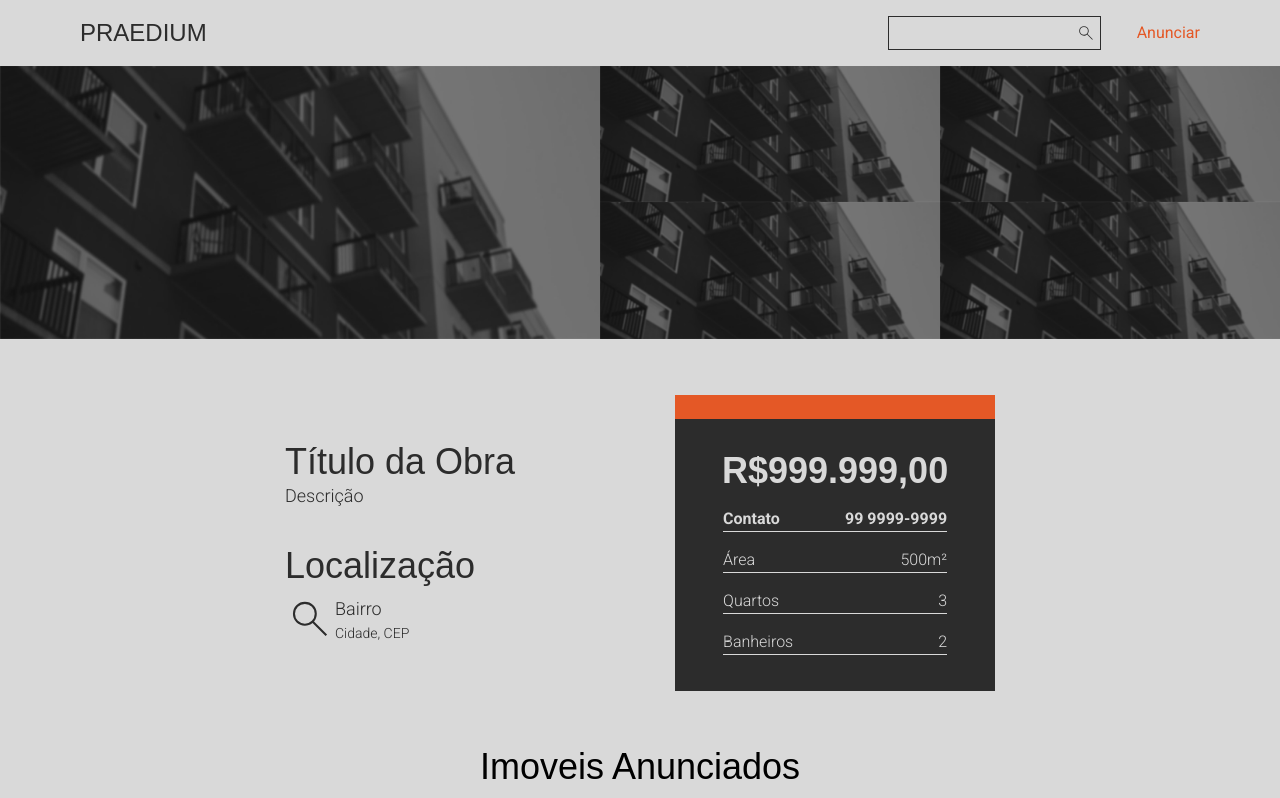
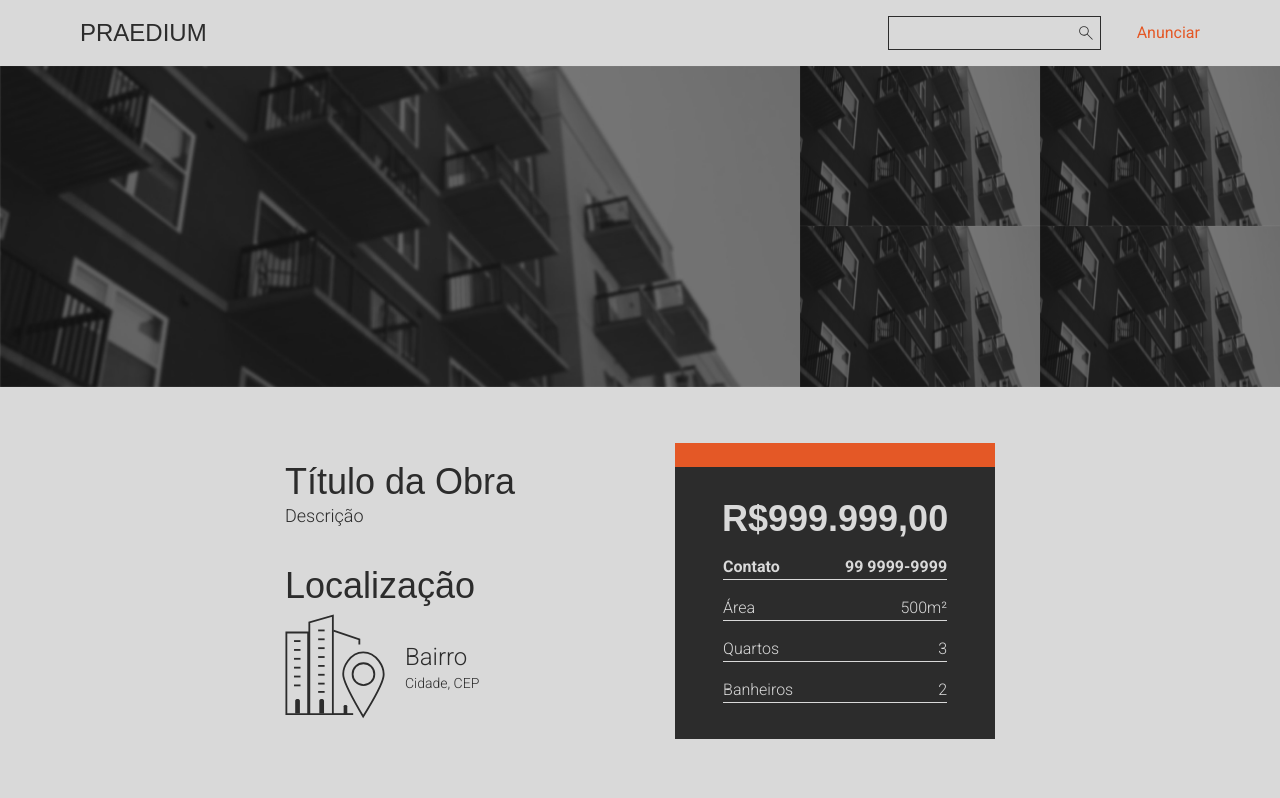
Before and after one commit to izuca/Praedium, a Next.js app in the folder frontend/: page /imoveis/1 in a window 1280 px wide. Shown: the top 798 px of the page. Built offline with nearby package versions, Linux system fonts and the light colour scheme; a web font is replaced by a local one.

Commit message:
Responsividade Pagina do Imovel

```diff
--- a/frontend/src/app/imoveis/[imovelId]/page.tsx
+++ b/frontend/src/app/imoveis/[imovelId]/page.tsx
@@ -9,8 +9,8 @@ export default function ImovelId({ params }: { params: { imovelId: string } }) {
         <Image
           src="/hero_background.jpg"
           alt="teste"
-          width={600}
-          height={600}
+          width={800}
+          height={800}
         />
         <div className="grid-cols-2 hidden lg:grid">
           <Image
@@ -18,53 +18,43 @@ export default function ImovelId({ params }: { params: { imovelId: string } }) {
             alt="teste"
             width={200}
             height={200}
-            className="w-fit"
+            className="w-fit h-full"
           />
           <Image
             src="/hero_background.jpg"
             alt="teste"
             width={200}
             height={200}
-            className="w-fit"
+            className="w-fit h-full"
           />
           <Image
             src="/hero_background.jpg"
             alt="teste"
             width={200}
             height={200}
-            className="w-fit"
+            className="w-fit h-full"
           />
           <Image
             src="/hero_background.jpg"
             alt="teste"
             width={200}
             height={200}
-            className="w-fit"
+            className="w-fit h-full"
           />
         </div>
       </div>
-      <div className="hero flex justify-center text-black gap-40">
+      <div className="hero flex flex-col lg:flex-row justify-center text-black gap-14 lg:gap-40">
         <div className="flex flex-col gap-9">
           <div className="flex flex-col text-center px-12 lg:px-0 lg:text-left">
             <h3 className="font-serif text-4xl ">Título da Obra</h3>
             <p className="text-lg font-light ">Descrição</p>
           </div>
           <div className="flex flex-col gap-2">
-            <h3 className="font-serif text-4xl ">Localização</h3>
-            <div className="flex flex-row items-center text-center px-12 lg:px-0 lg:text-left">
-              <svg
-                xmlns="http://www.w3.org/2000/svg"
-                width="50px"
-                height="50px"
-                viewBox="0 0 24 24"
-              >
-                <path
-                  fill="#2c2c2c"
-                  d="m19.485 20.154l-6.262-6.262q-.75.639-1.725.989t-1.96.35q-2.402 0-4.066-1.663T3.808 9.503T5.47 5.436t4.064-1.667t4.068 1.664T15.268 9.5q0 1.042-.369 2.017t-.97 1.668l6.262 6.261zM9.539 14.23q1.99 0 3.36-1.37t1.37-3.361t-1.37-3.36t-3.36-1.37t-3.361 1.37t-1.37 3.36t1.37 3.36t3.36 1.37"
-                />
-              </svg>
+            <h3 className="font-serif text-4xl text-center lg:text-left">Localização</h3>
+            <div className="flex flex-row items-center text-center px-12 lg:px-0 lg:text-left gap-5">
+              <Image src="/local.svg" alt="Local" width={100} height={100}/>
               <div className="flex flex-col">
-                <p className="text-lg font-light ">Bairro</p>
+                <p className="text-2xl font-light ">Bairro</p>
                 <p className="text-sm font-light ">Cidade, CEP</p>
               </div>
             </div>
```
